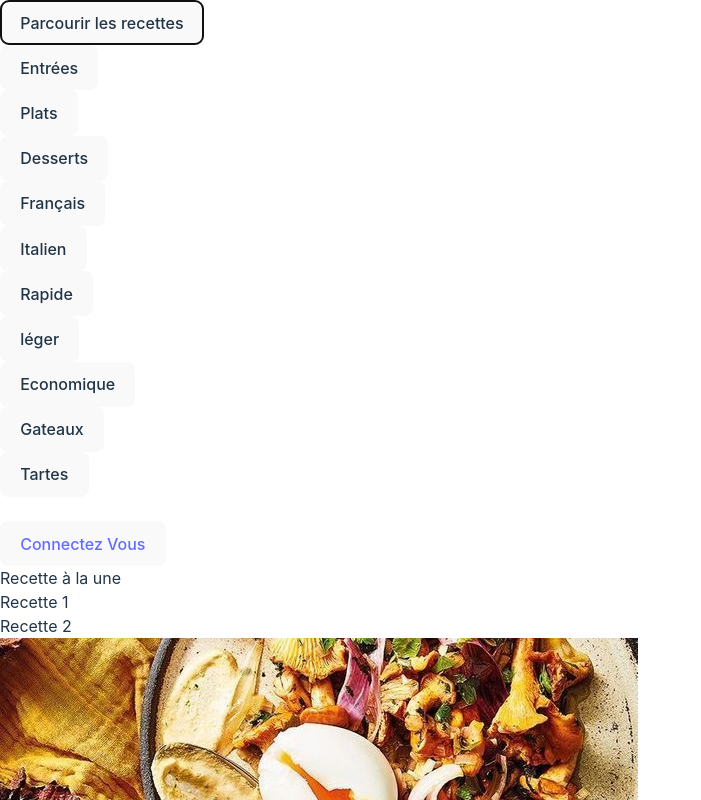
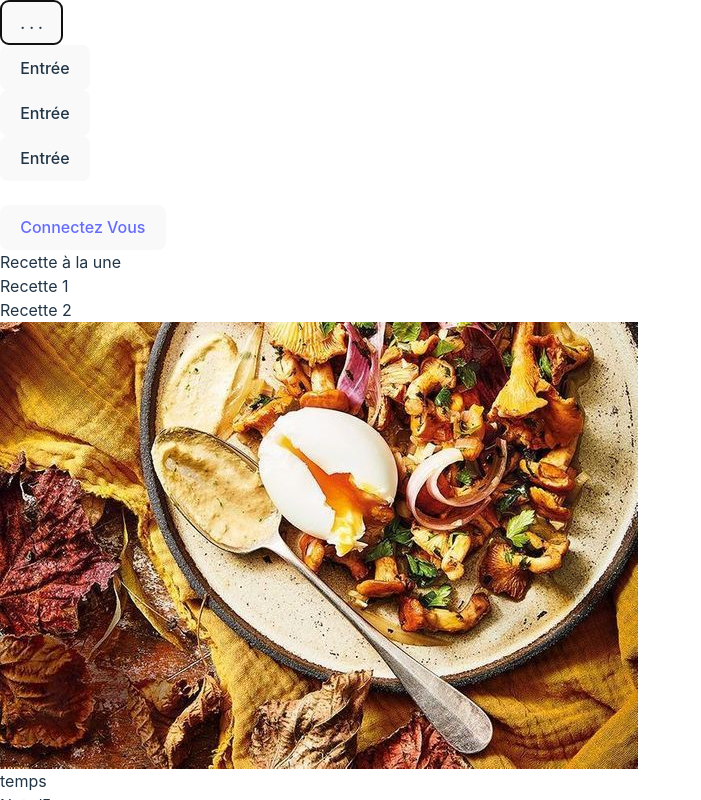
Before and after one commit to Leohne/TastLab, a React (Vite) app in the folder front/: page / in a window 1280 px wide. Both pictures are taken after a click on the button ". . .". Shown: the top 800 px of the page, without its empty margins (0-701 px from the left). Built offline with nearby package versions, Linux system fonts and the light colour scheme.

Commit message:
Fonction NavigateToSearch Ok

```diff
--- a/front/src/components/header/Aside.tsx
+++ b/front/src/components/header/Aside.tsx
@@ -1,34 +1,30 @@
 import React from 'react';
 import { useState } from 'react';
-
+import { navigateToSearch } from '../../utils/navigateToSearch';
+import { useNavigate } from 'react-router-dom';
 
 const Aside = () => {
 
     const [isExpanded, setIsExpanded] = useState(false)
+    const navigate = useNavigate()
 
-    return (<div className='text-blue-600 h-16 w-1/5 py-2'>
-        <button onClick={() => setIsExpanded(!isExpanded)}
-            className='w-full'
-        >
-            {isExpanded ? 'Parcourir les recettes' : ' . . . '}
+    const handleSearch = (searchTerm: string) => {
+        console.log('calling handleSearch')
+        navigateToSearch(navigate, searchTerm);
+    }
+
+    return (<div>
+        <button onClick={() => setIsExpanded(!isExpanded)}>
+            . . .
         </button> {
             isExpanded && <ul>
-                <li><button>Entrées</button>
+                <li><button onClick={() => handleSearch("entree")} className='w-full h-full'>Entrée</button>
                 </li>
-                <li><button>Plats</button>
+                <li><button onClick={() => handleSearch("entree")} className='w-full h-full'>Entrée</button>
                 </li>
-                <li><button>Desserts</button>
+                <li><button onClick={() => handleSearch("entree")} className='w-full h-full'>Entrée</button>
                 </li>
-                <li><button>Français</button>
-                </li>
-                <li><button>Italien</button></li>
-                <li><button>Rapide</button></li>
-                <li><button>léger</button></li>
-                <li><button>Economique</button></li>
-                <li><button>Gateaux</button></li>
-                <li><button>Tartes</button></li>
             </ul>
-
         }
     </div>);
 
--- /dev/null
+++ b/front/src/utils/navigateToSearch.ts
@@ -0,0 +1,6 @@
+import { NavigateFunction } from 'react-router-dom';
+
+export const navigateToSearch = (navigate: NavigateFunction, searchTerm: string) => {
+    navigate(`/recherche?terms=${encodeURIComponent(searchTerm)}`);
+    console.log(searchTerm);
+};
```
Also changed, not shown: front/src/components/header/Toggle.tsx (deleted, +0 -26 lines), 1 other file (tests, documents, lock files or other folders).
